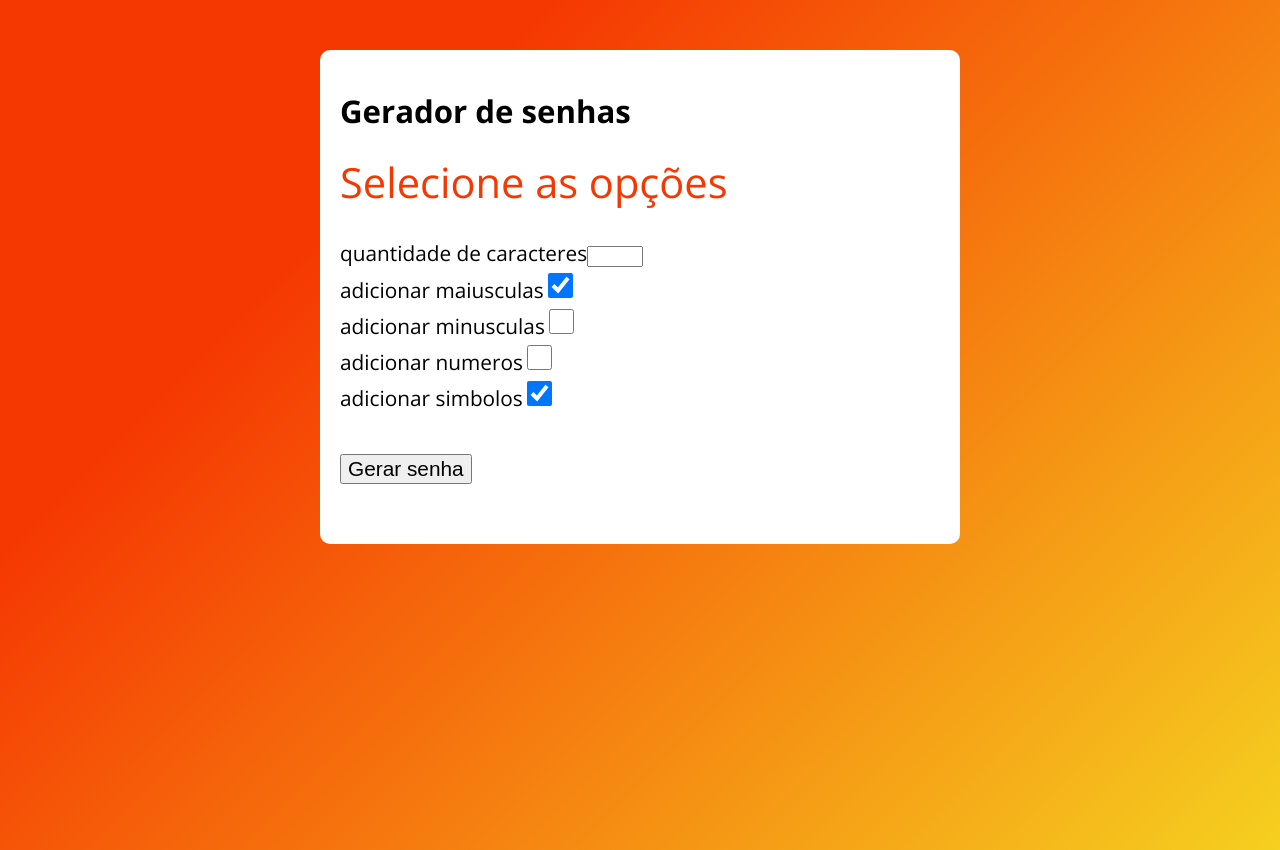
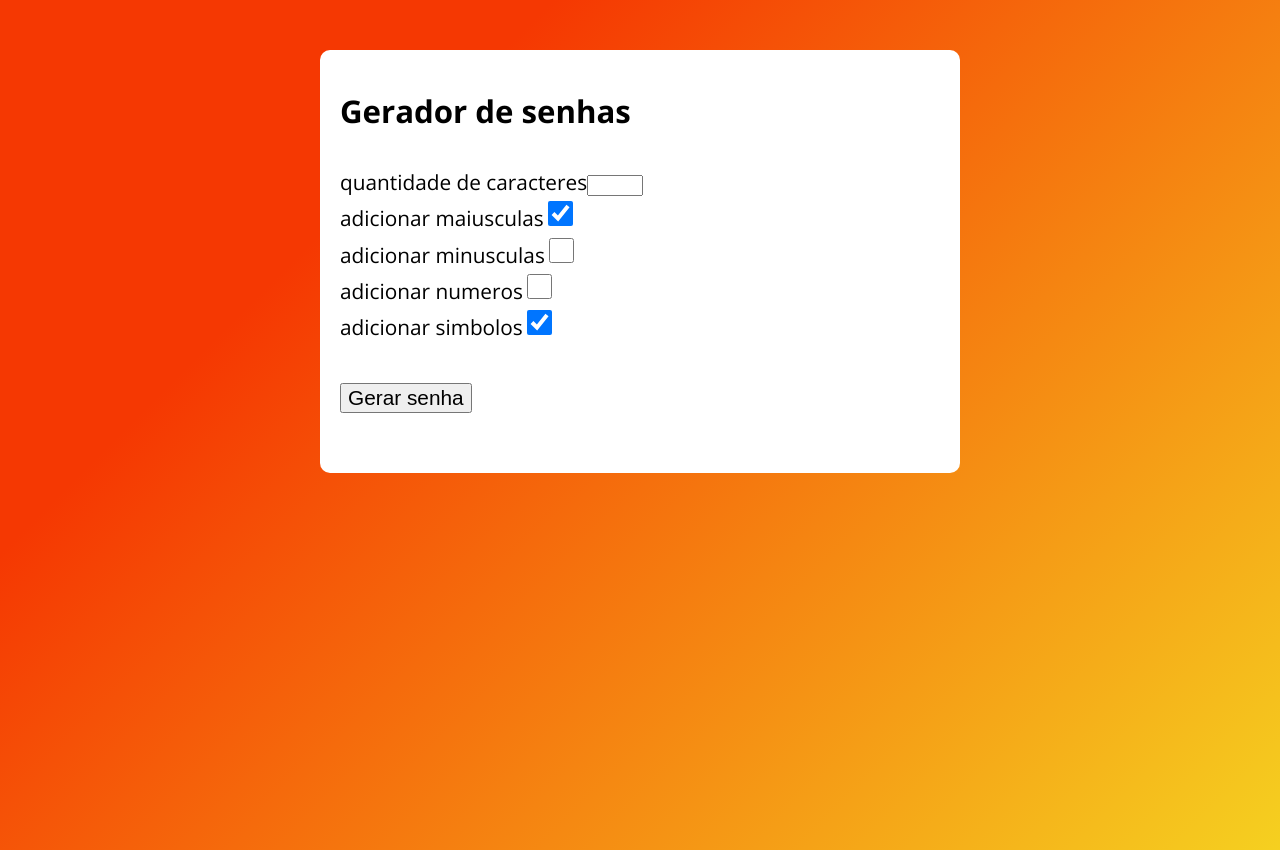
Before and after one commit to Luc4sGomes/Passwords-Generator, a website built with webpack: page public/index.html in a window 1280 px wide. Both pictures are taken after a click on the button "Gerar senha". Built offline with nearby package versions, Linux system fonts and the light colour scheme.

Commit message:
added final changes

```diff
--- a/public/index.html
+++ b/public/index.html
@@ -14,7 +14,7 @@
 
       <div class="senha-gerada">Selecione as opções</div>
 
-      quantidade de caracteres<input type="number" min="1" max="50" /><br />
+      quantidade de caracteres<input type="number" min="1" max="50" class="qtd-caracteres"/><br />
       adicionar maiusculas<input
         type="checkbox"
         class="chk-maiusculas"
--- a/src/main.js
+++ b/src/main.js
@@ -0,0 +1,3 @@
+import formGeraSenha from './modules/formGeraSenha';
+
+formGeraSenha();
--- a/src/modules/formGeraSenha.js
+++ b/src/modules/formGeraSenha.js
@@ -0,0 +1,27 @@
+import geraSenha from "./geradores.js";
+
+const senhaGerada = document.querySelector(".senha-gerada");
+const qtdCaracteres = document.querySelector(".qtd-caracteres");
+const chkMaiusculas = document.querySelector(".chk-maiusculas");
+const chkMinusculas = document.querySelector(".chk-minusculas");
+const chkNumeros = document.querySelector(".chk-numeros");
+const chkSimbolos = document.querySelector(".chk-simbolos");
+const gerarSenha = document.querySelector(".gerar-senha");
+
+export default () => {
+  gerarSenha.addEventListener("click", () => {
+    senhaGerada.innerHTML = gera();
+  });
+};
+
+function gera() {
+  const senha = geraSenha(
+    qtdCaracteres.value,
+    chkMaiusculas.checked,
+    chkMinusculas.checked,
+    chkNumeros.checked,
+    chkSimbolos.checked
+  );
+
+  return senha;
+}
--- a/src/modules/geradores.js
+++ b/src/modules/geradores.js
@@ -15,7 +15,7 @@ const simbolos = ",.;~^[]!@#$%*()¨_+=-";
 const geraSimbolo = () => simbolos[rand(0, simbolos.length)];
 //gerando um simbolo random
 
-function gerSenha(quantidade, maiusculas, minusculas, numeros, simbolos) {
+export default function geraSenha(quantidade, maiusculas, minusculas, numeros, simbolos) {
   const senhaArray = [];
   quantidade = Number(quantidade);
 
@@ -27,5 +27,7 @@ function gerSenha(quantidade, maiusculas, minusculas, numeros, simbolos) {
     simbolos && senhaArray.push(geraSimbolo());
   }
 
-  console.log(senhaArray);
+  return senhaArray.join('').slice(0,quantidade);
+
 }
+geraSenha(5,true,true,true,true);
```
